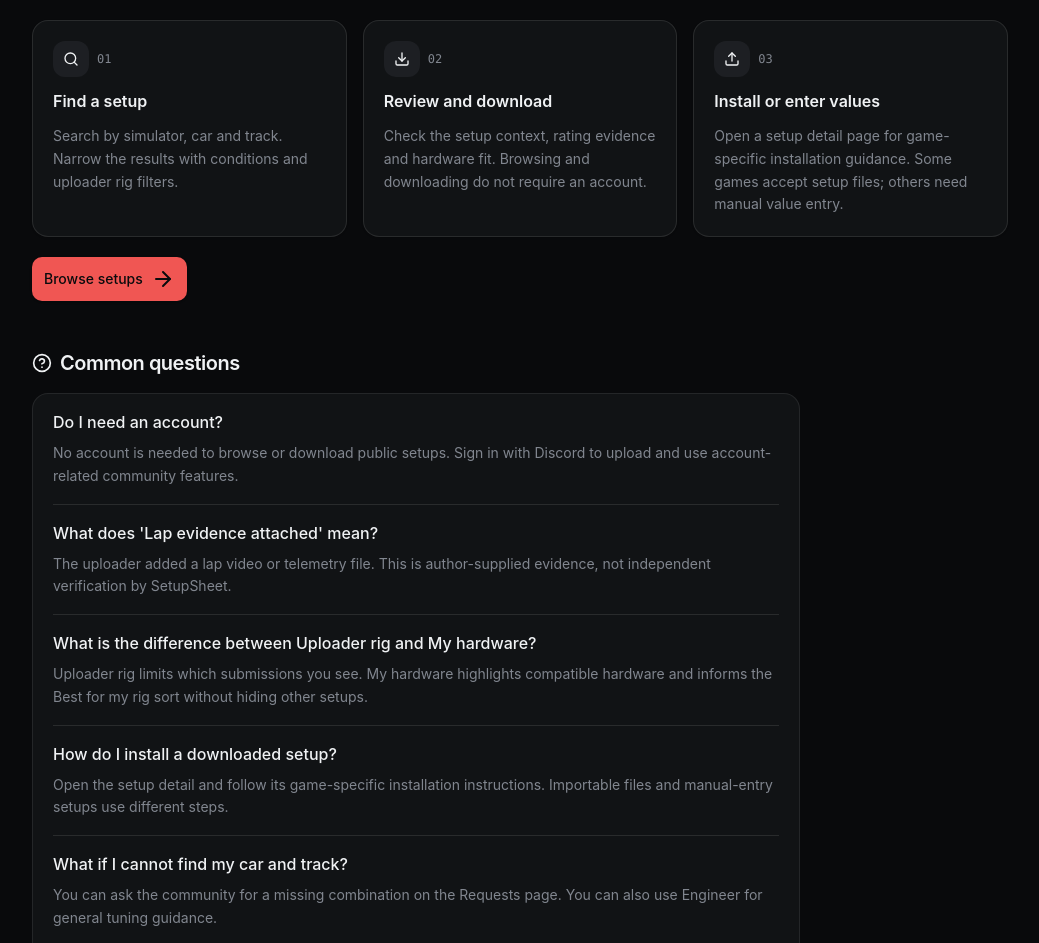
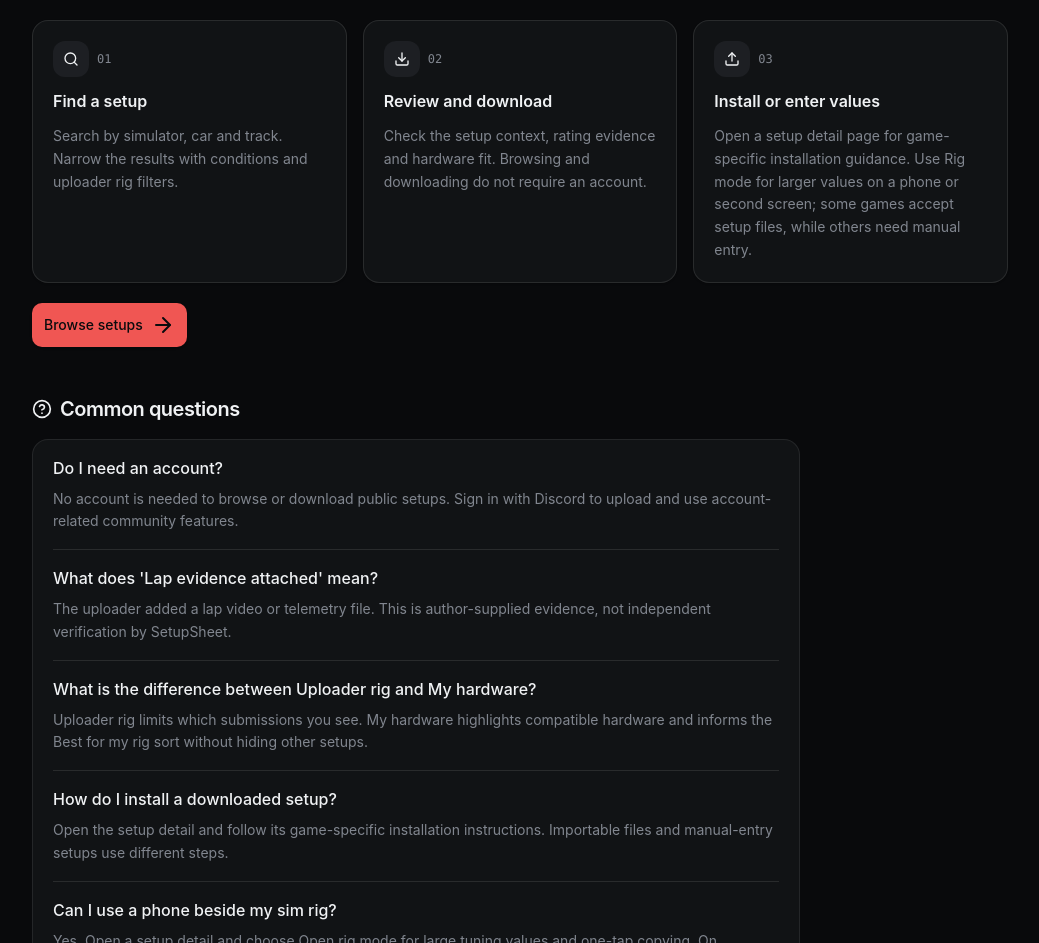
Before and after one commit to G30Rpr/SetupSheet, a Next.js app: page /help in a window 1280 px wide. Shown: the part 309-1252 px from the top of the page, without its empty margins (120-1159 px from the left). Built offline with nearby package versions, Linux system fonts and the light colour scheme; no server answers; the database is empty.

Commit message:
docs(ui): connect help guidance to second-screen rig mode

```diff
--- a/src/app/help/page.tsx
+++ b/src/app/help/page.tsx
@@ -20,7 +20,7 @@ export const metadata: Metadata = {
 const steps = [
   { title: "Find a setup", description: "Search by simulator, car and track. Narrow the results with conditions and uploader rig filters.", icon: Search },
   { title: "Review and download", description: "Check the setup context, rating evidence and hardware fit. Browsing and downloading do not require an account.", icon: Download },
-  { title: "Install or enter values", description: "Open a setup detail page for game-specific installation guidance. Some games accept setup files; others need manual value entry.", icon: Upload },
+  { title: "Install or enter values", description: "Open a setup detail page for game-specific installation guidance. Use Rig mode for larger values on a phone or second screen; some games accept setup files, while others need manual entry.", icon: Upload },
 ];
 
 const questions = [
@@ -28,6 +28,7 @@ const questions = [
   { q: "What does 'Lap evidence attached' mean?", a: "The uploader added a lap video or telemetry file. This is author-supplied evidence, not independent verification by SetupSheet." },
   { q: "What is the difference between Uploader rig and My hardware?", a: "Uploader rig limits which submissions you see. My hardware highlights compatible hardware and informs the Best for my rig sort without hiding other setups." },
   { q: "How do I install a downloaded setup?", a: "Open the setup detail and follow its game-specific installation instructions. Importable files and manual-entry setups use different steps." },
+  { q: "Can I use a phone beside my sim rig?", a: "Yes. Open a setup detail and choose Open rig mode for large tuning values and one-tap copying. On supported devices, Keep screen awake prevents the display from sleeping while you work." },
   { q: "What if I cannot find my car and track?", a: "You can ask the community for a missing combination on the Requests page. You can also use Engineer for general tuning guidance." },
   { q: "Are setup ratings and lap times official?", a: "Lap times are self-reported. Community pace and predictability scores reflect user ratings, and low rating counts provide limited evidence." },
 ];
```
